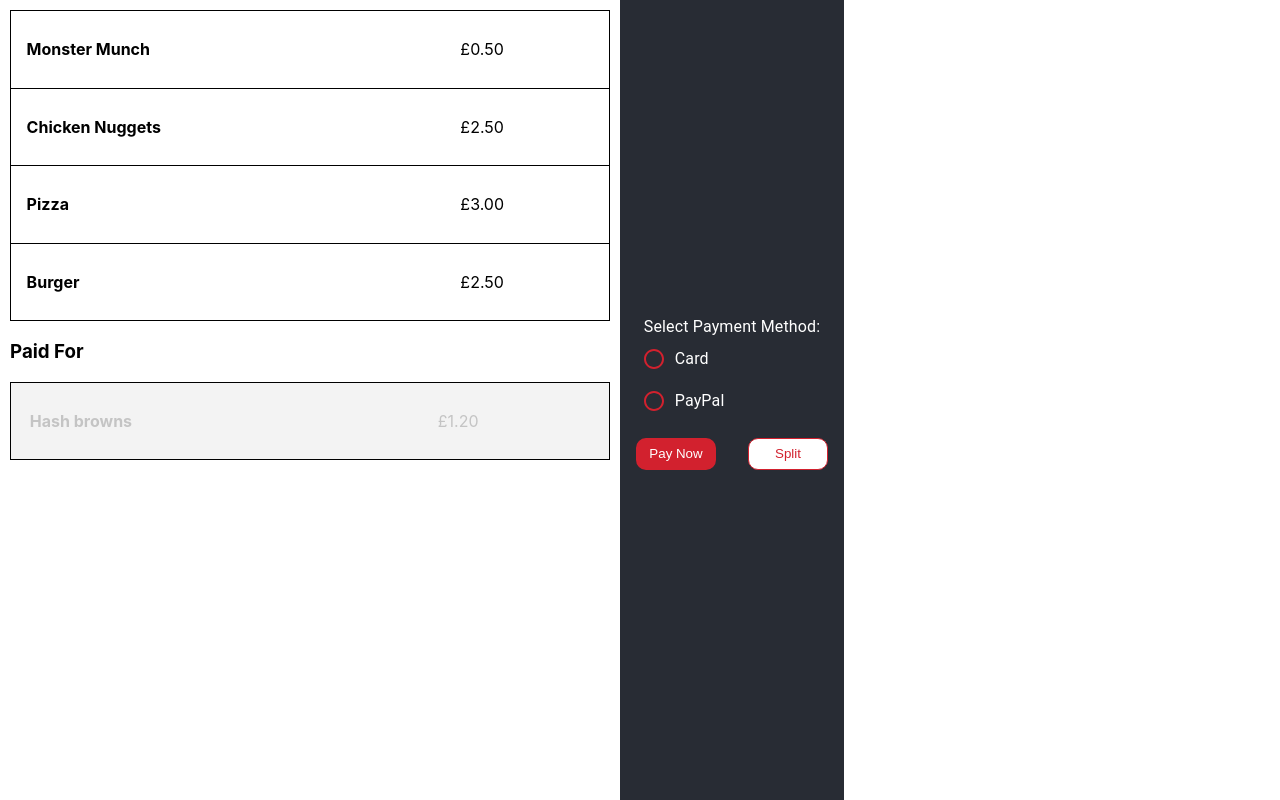
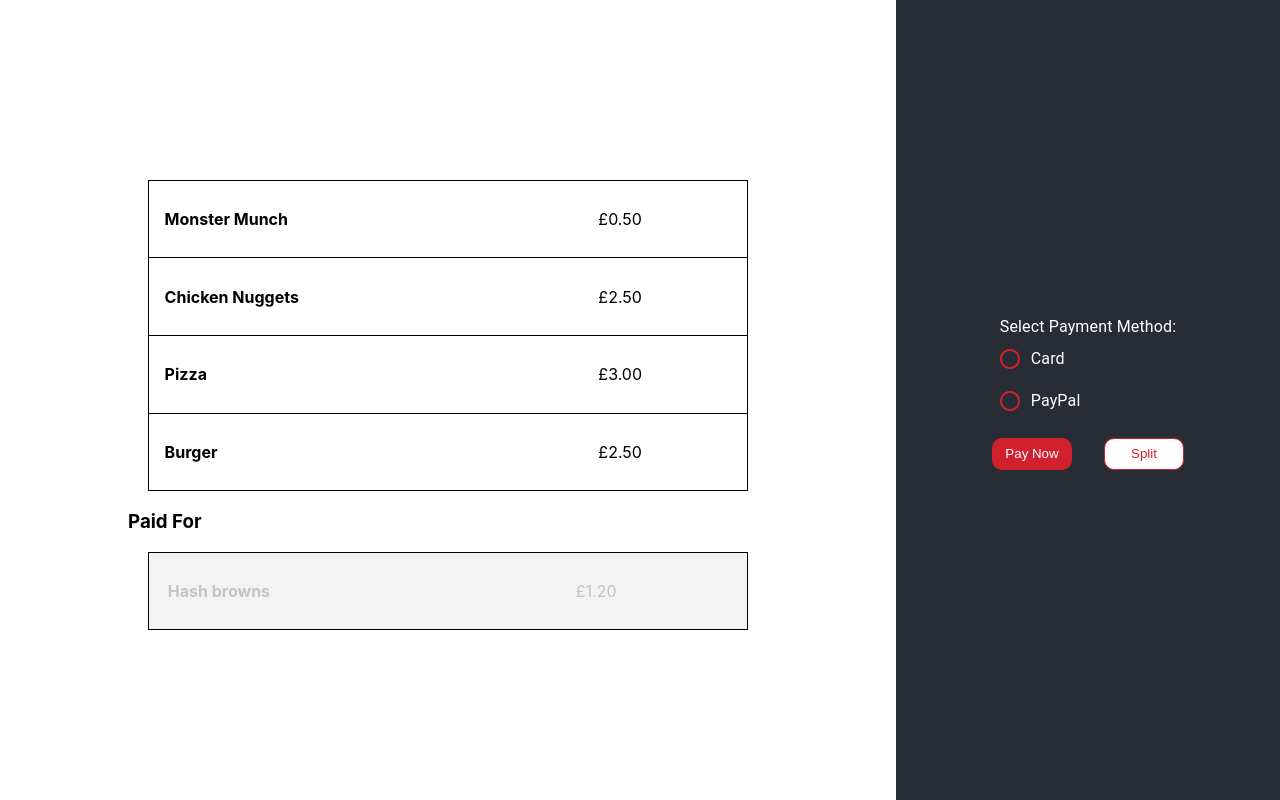
Before and after one commit to liamr91/winning-cart, a React (Create React App) app: page / in a window 1280 px wide. Built offline with nearby package versions, Linux system fonts and the light colour scheme.

Commit message:
styling and paypal button working again

```diff
--- a/src/App.css
+++ b/src/App.css
@@ -17,6 +17,7 @@
 .App-header {
   background-color: #282c34;
   min-height: 100vh;
+  min-width: 30vw;
   display: flex;
   flex-direction: column;
   align-items: center;
--- a/src/Components/List/styles.css
+++ b/src/Components/List/styles.css
@@ -9,6 +9,7 @@
 .table {
   width: 600px;
   border-spacing: 0px;
+  margin: auto;
 }
 
 #paid-for {
@@ -18,5 +19,8 @@
 
 #table-container{
     padding: 10px 10px 0px 10px;
+    min-width: 50vw;
+    margin: auto;
+
 
 }
--- a/src/Components/PaymentOptions/index.js
+++ b/src/Components/PaymentOptions/index.js
@@ -26,7 +26,8 @@ export default function PaymentOptions({ splitPayment }) {
 	};
 
 	const handleSplitOnClick = () => {
-		splitPayment()
+		splitPayment();
+        setClicked(true);
 	}
 
     function Payment() {
```
Also changed, not shown: 1 other file (tests, documents, lock files or other folders).
